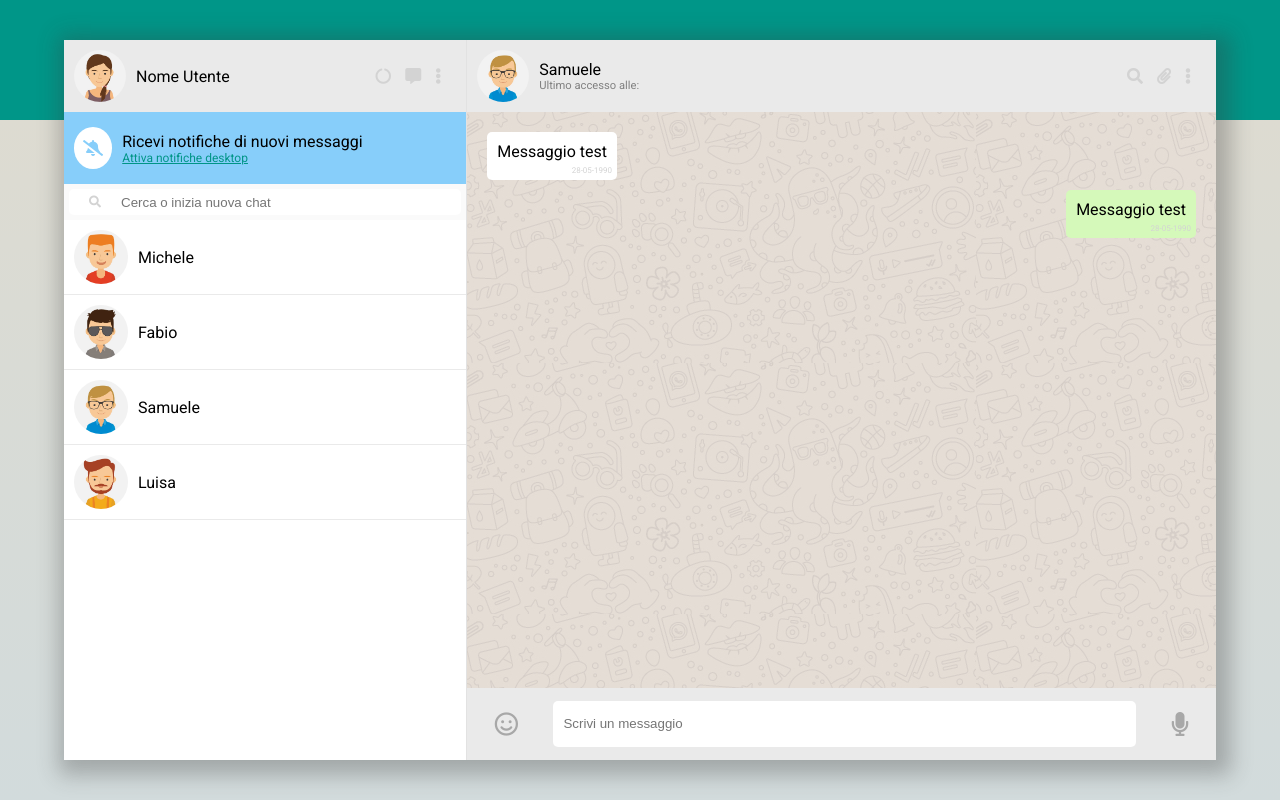
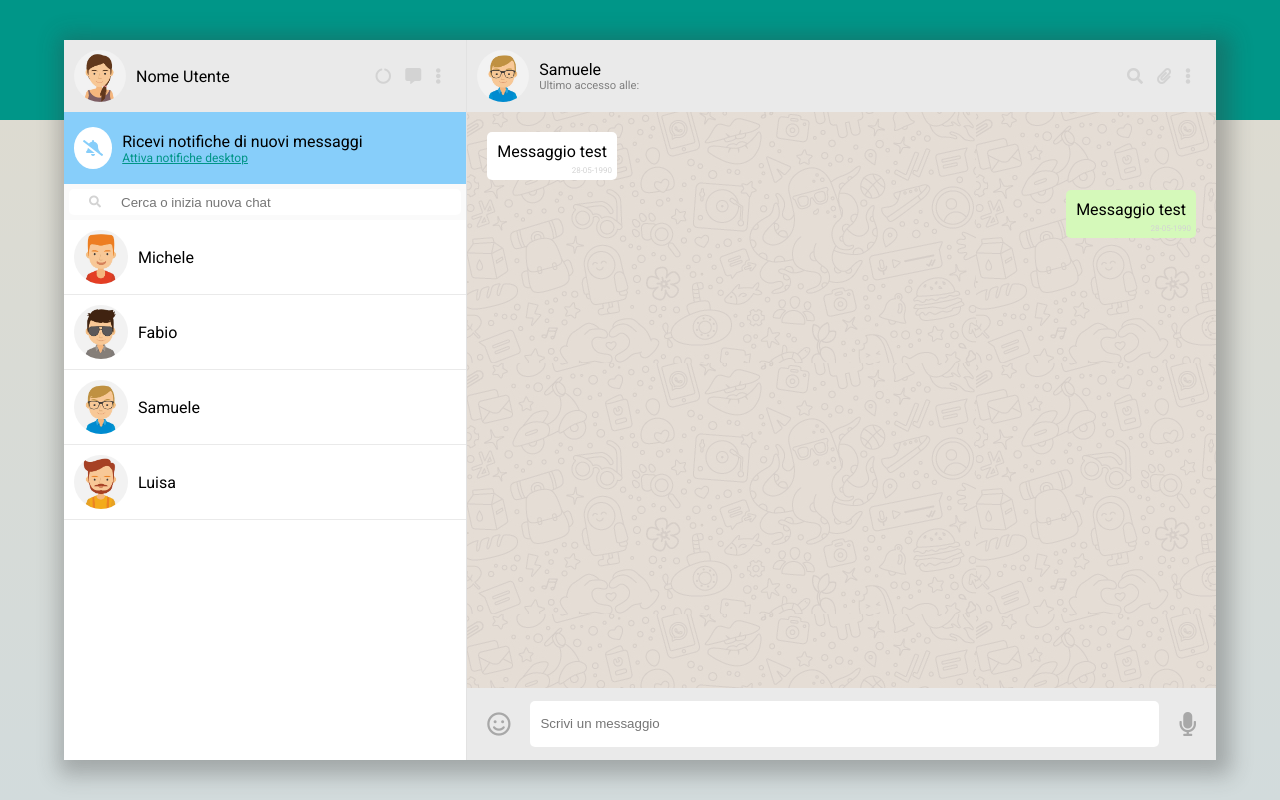
Before and after one commit to XanderGale/vue-boolzapp, a plain HTML site: page Milestone1/index.html in a window 1280 px wide. Drawn offline with nearby package versions, Linux system fonts and the light colour scheme.

Commit message:
fixes to milestone1

```diff
--- a/Milestone1/css/style.css
+++ b/Milestone1/css/style.css
@@ -21,7 +21,7 @@
 }
 body #app-container input{
     border: none;
-    width: 80%;
+    flex-grow: 1;
     border-radius: 5px;
 }
 body #app-container input:focus-visible{
@@ -124,6 +124,8 @@
     align-items: flex-start;
 
     padding: 20px;
+
+    overflow-y: auto;
 }
 .message-container{
     display: flex;
@@ -161,16 +163,17 @@
 .sendmessage-container{
     display: flex;
     flex-flow: row nowrap;
-    justify-content: space-around;
+    justify-content: space-evenly;
     align-items: center;
+    padding: 10px 20px;
 
-    padding: 10px;
     height: 10%;
     width: 100%;
 }
 .sendmessage-container input{
     height: 90%;
     padding: 10px;
+    margin: auto 20px;
 
     overflow-y: auto;
 }
```
